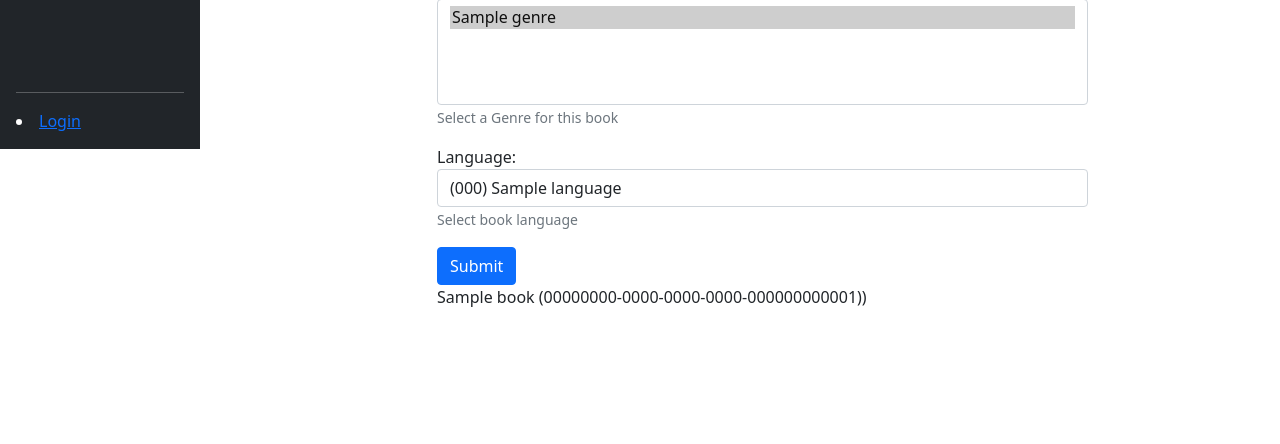
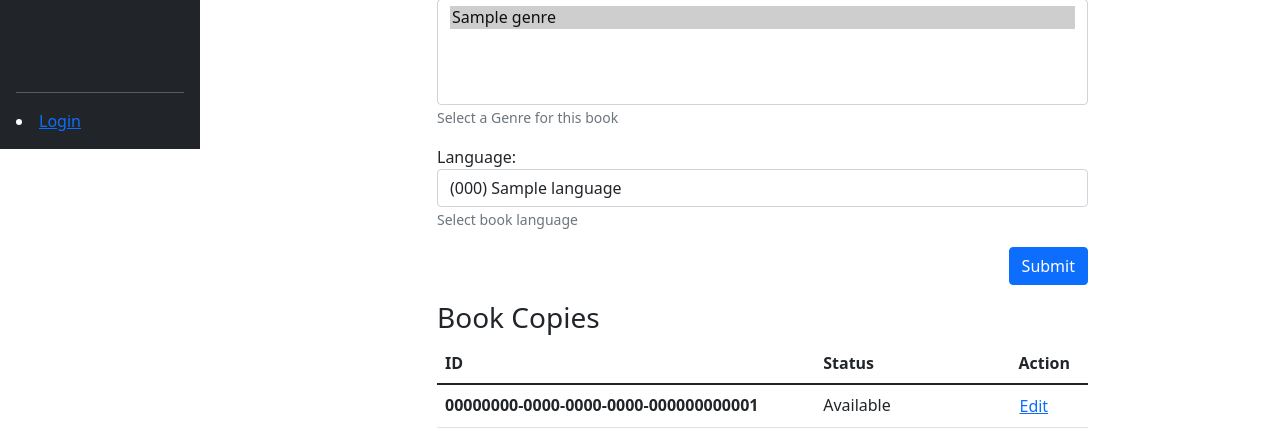
Before and after one commit to rexbrandy/library_app, a Django app: page /book/1/update in a window 1280 px wide. Shown: the part 651-1095 px from the top of the page. Before the commit the page ends 958 px from the top, so only its background shows below. Run offline with Django 4.2, Linux system fonts and the light colour scheme; tables that the repository leaves empty hold one stand-in row (values such as "Sample post"); some libraries are stand-ins or nearby versions.

Commit message:
Built table for book_instances added script tags to base.html for js code in templates added widget-leaks to django settings

```diff
--- a/catalog/templates/catalog/book_form.html
+++ b/catalog/templates/catalog/book_form.html
@@ -13,14 +13,61 @@
   </div>
 
   <div class="col-9">
+    <div class="row">
       <form action="" method="post">
+        {% csrf_token %}
         {% include 'form_snippet.html' %}
+        <div class="mb-3 text-end">
           <button type="submit" class="btn btn-primary">Submit</button>
+        </div>
       </form>
-
+    </div>
+    <div class="row">
+      <h3>Book Copies</h3>
+      <div class="pl-1">
+        <table class="table table-hover" style="padding-left: 12;">
+          <thead>
+            <tr>
+              <th scope="col">ID</th>
+              <th scope="col" style="width: 30%;">Status</th>
+              <th scope="col">Action</th>
+            </tr>
+          </thead>
+          <tbody>
             {% for book_instance in book.bookinstance_set.all %}
-    <p>{{ book_instance }}</p>
+            <tr id="{{ forloop.counter }}_display">
+              <th scope="row">{{ book_instance.id }}</th>
+              <td>{{ book_instance.get_status_display }}</td>
+              <td><button class="btn btn-link p-0" onclick="showFields({{ forloop.counter }})">Edit</button></td>
+            </tr>
+            <tr id="{{ forloop.counter }}_input" style="display: none;">
+              <th scope="row">{{ book_instance.id }}</th>
+              <td><input type="text" name="" id=""></td>
+              <td><button class="btn btn-link p-0" onclick="saveChanges({{ forloop.counter }})">Save</button></td>
+            </tr>
             {% endfor %}
+          </tbody>
+        </table>
+      </div>
+    </div>
   </div>
 </div>
 {% endblock %}
+
+{% block scripts %}
+<script>
+function showFields(id) {
+  console.log(id)
+  document.getElementById(id+"_display").style.display="none";
+
+  document.getElementById(id+"_input").style.display="table-row";
+}
+
+function saveChanges(id) {
+  console.log(id)
+  document.getElementById(id+"_input").style.display="none";
+
+  document.getElementById(id+"_display").style.display="table-row";
+}
+</script>
+{% endblock %}
--- a/catalog/views.py
+++ b/catalog/views.py
@@ -5,6 +5,7 @@ from django.urls import reverse, reverse_lazy
 from django.http import HttpResponseRedirect
 from django.contrib.auth.decorators import login_required, permission_required
 from django.contrib.auth.mixins import LoginRequiredMixin, PermissionRequiredMixin
+from django.forms import modelformset_factory
 
 from .forms import RenewBookForm
 from .models import Book, BookInstance, Author, Loan
@@ -42,6 +43,14 @@ class BookCreate(generic.edit.CreateView):
 class BookUpdate(generic.edit.UpdateView):
     model = Book
     fields = '__all__'
+
+    def get_context_data(self):
+        context = super().get_context_data()
+        book_instance_formset = modelformset_factory(BookInstance, extra=1, fields=['status'])
+
+        context['book_instance_formset'] = book_instance_formset
+        return context
+
 
 class BookDelete(generic.edit.DeleteView):
     model = Book
--- a/library_app/settings.py
+++ b/library_app/settings.py
@@ -38,6 +38,8 @@ INSTALLED_APPS = [
     'django.contrib.sessions',
     'django.contrib.messages',
     'django.contrib.staticfiles',
+    # Added apps
+    'widget_tweaks',
     # My apps
     'catalog.apps.CatalogConfig'
 ]
--- a/templates/base.html
+++ b/templates/base.html
@@ -99,5 +99,8 @@
         </div>
       </div>
     </div>
+
+    {% block scripts %}{% endblock %}
+
   </body>
 </html>
```
Lines whose indentation alone changed are shown as unchanged.
